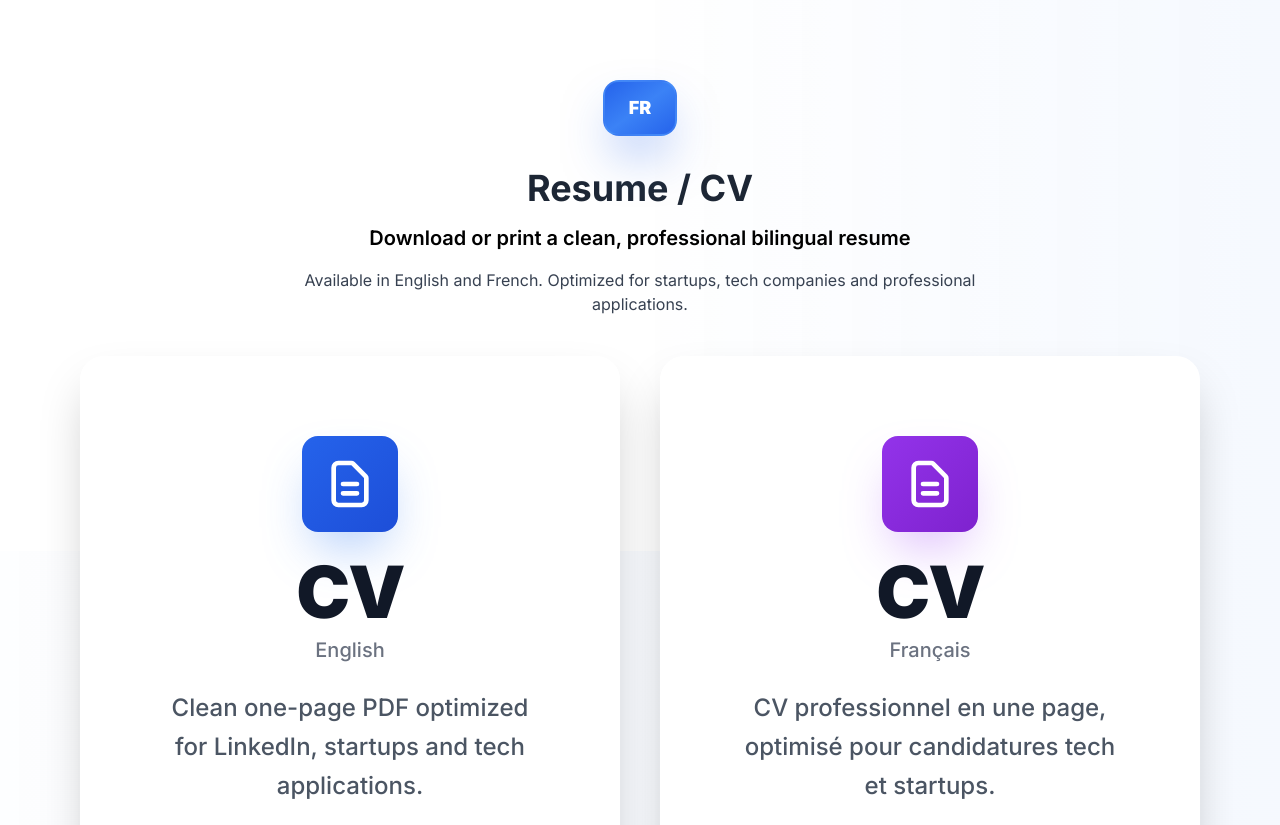
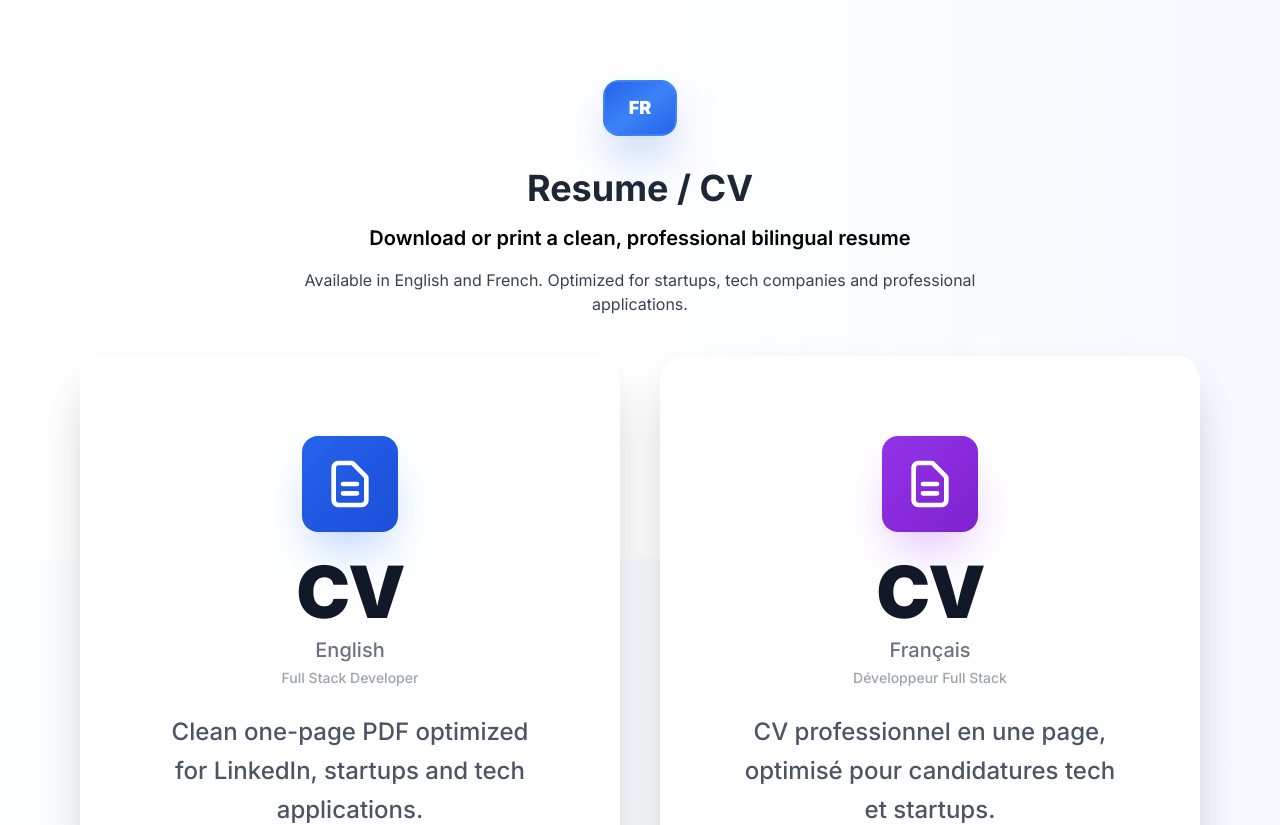
Before and after one commit to Sy2force/Portfolio---pro, a Next.js app: page /resume in a window 1280 px wide. Shown: the top 825 px of the page. Built offline with nearby package versions, Linux system fonts and the light colour scheme.

Commit message:
Added mini summary under CV in both cards - 'Full Stack Developer' / 'Développeur Full Stack' displayed in small text below the language label

```diff
--- a/app/resume/page.tsx
+++ b/app/resume/page.tsx
@@ -20,12 +20,14 @@ export default function ResumePage() {
       description: "Available in English and French. Optimized for startups, tech companies and professional applications.",
       englishCard: {
         language: "English",
+        miniSummary: "Full Stack Developer",
         description: "Clean one-page PDF optimized for LinkedIn, startups and tech applications.",
         download: "Download English PDF",
         print: "Print English CV"
       },
       frenchCard: {
         language: "Français",
+        miniSummary: "Développeur Full Stack",
         description: "CV professionnel en une page, optimisé pour candidatures tech et startups.",
         download: "Télécharger le PDF français",
         print: "Imprimer le CV français"
@@ -45,12 +47,14 @@ export default function ResumePage() {
       description: "Disponible en anglais et français. Optimisé pour les startups, les entreprises tech et les candidatures professionnelles.",
       englishCard: {
         language: "Anglais",
+        miniSummary: "Développeur Full Stack",
         description: "PDF d'une page optimisé pour LinkedIn, les startups et les applications tech.",
         download: "Télécharger le PDF anglais",
         print: "Imprimer le CV anglais"
       },
       frenchCard: {
         language: "Français",
+        miniSummary: "Développeur Full Stack",
         description: "CV professionnel en une page, optimisé pour candidatures tech et startups.",
         download: "Télécharger le PDF français",
         print: "Imprimer le CV français"
@@ -234,6 +238,9 @@ export default function ResumePage() {
                 <span className="text-xl text-gray-500 font-medium mt-2">
                   {t.englishCard.language}
                 </span>
+                <span className="text-sm text-gray-400 font-medium mt-1">
+                  {t.englishCard.miniSummary}
+                </span>
               </div>
               <p className="text-2xl text-gray-600 mb-12 leading-relaxed flex-grow relative z-10 font-medium text-center">
                 {t.englishCard.description}
@@ -288,6 +295,9 @@ export default function ResumePage() {
                 </h3>
                 <span className="text-xl text-gray-500 font-medium mt-2">
                   {t.frenchCard.language}
+                </span>
+                <span className="text-sm text-gray-400 font-medium mt-1">
+                  {t.frenchCard.miniSummary}
                 </span>
               </div>
               <p className="text-2xl text-gray-600 mb-12 leading-relaxed flex-grow relative z-10 font-medium text-center">
```
